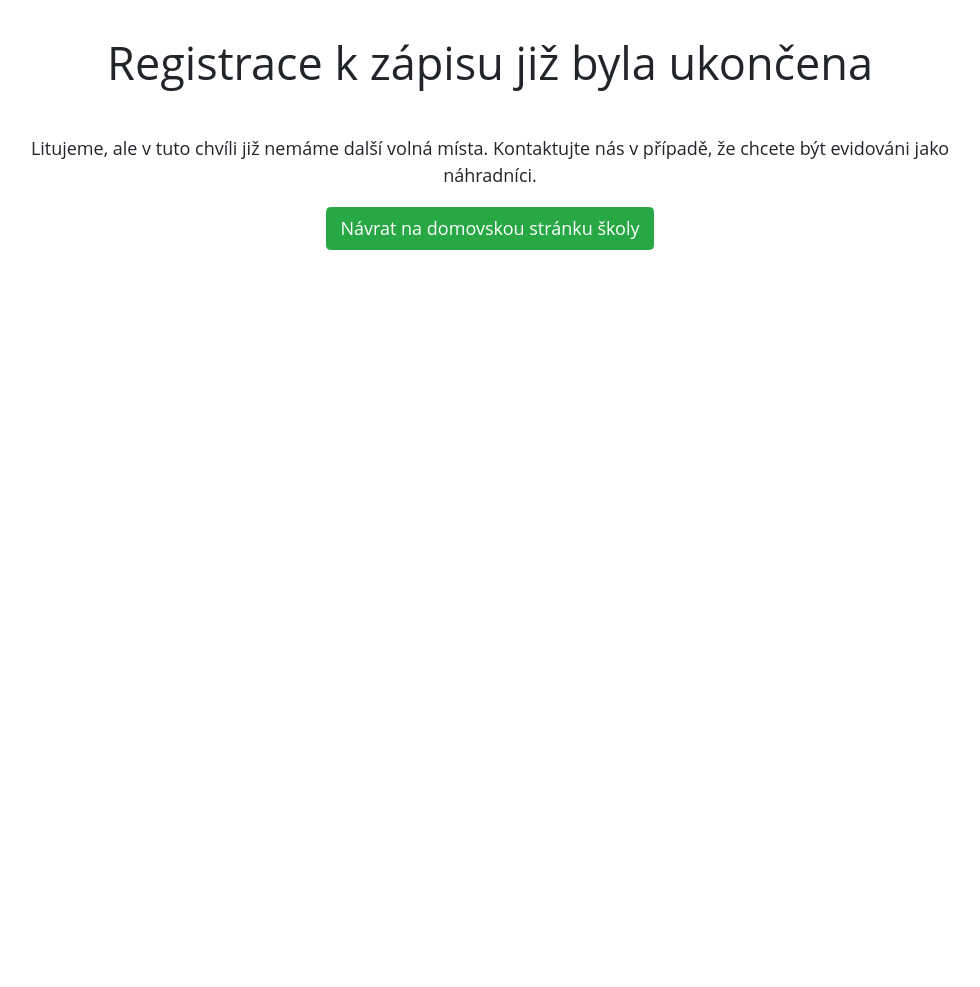
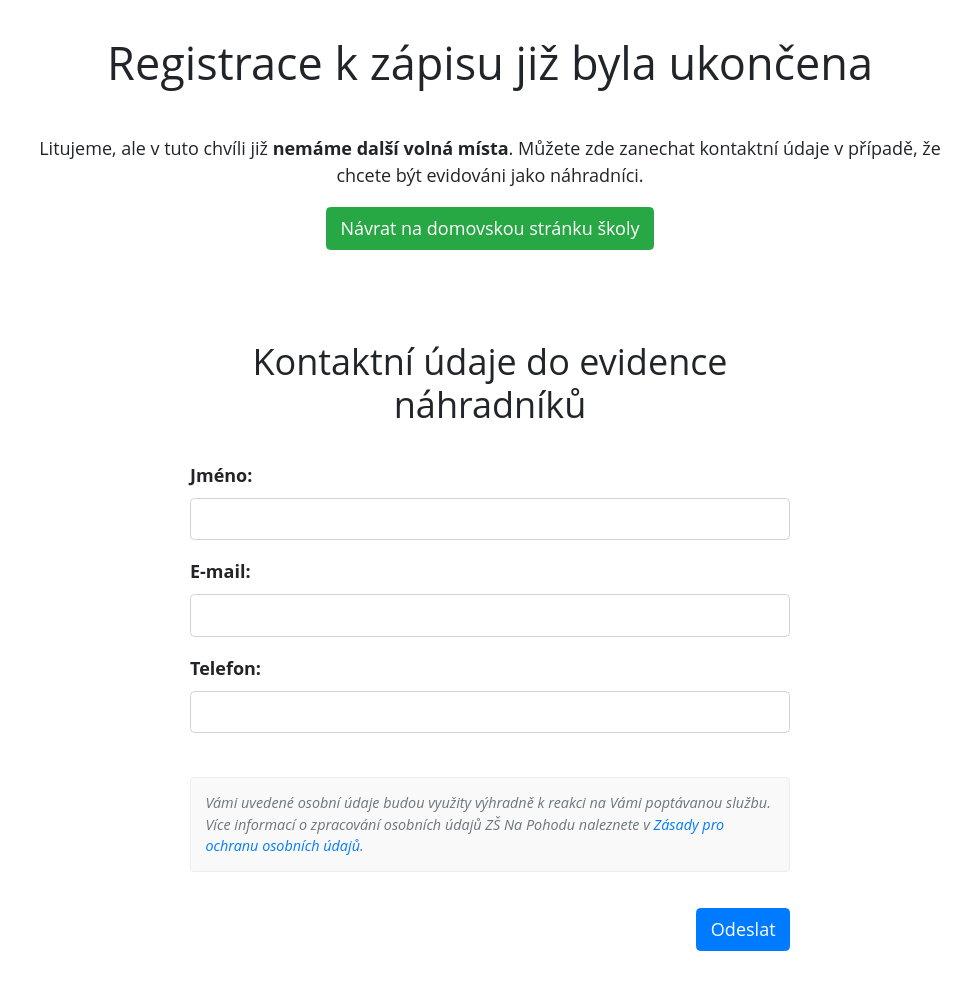
Before and after one commit to mtirsel/zsagenda, a Django app: page /registrace-ukoncena/ in a window 1280 px wide. Shown: the part 128-1115 px from the top of the page, without its empty margins (150-1130 px from the left). Before the commit the page ends 378 px from the top, so only its background shows below. Run offline with Django 3.2, Linux system fonts and the light colour scheme; some libraries are stand-ins or nearby versions.

Commit message:
Added form and model for substitution when registration closed.

```diff
--- a/zsagenda/project_static_files/css/styles.css
+++ b/zsagenda/project_static_files/css/styles.css
@@ -16,6 +16,11 @@ h1 {
     margin-bottom: 1em;
 }
 
+h2 {
+    margin-bottom: 1em;
+    text-align: center;
+}
+
 .container {
     max-width: 960px;
 }
@@ -28,13 +33,18 @@ h1 {
     text-align: left;
 }
 
-.registration-form {
+form {
     max-width: 600px;
     margin: auto;
     margin-bottom: 2em;
+    text-align: left;
 }
 
-.registration-form label.required {
+.substitution-form {
+    margin-top: 5em;
+}
+
+form label.required {
     font-weight: bold;
 }
 
--- a/zsagenda/regform/forms.py
+++ b/zsagenda/regform/forms.py
@@ -9,6 +9,7 @@ from django.utils.safestring import mark_safe
 
 from regform.models import RegistrationAnswer
 from regform.models import RegistrationDate
+from regform.models import SubstituteContact
 
 
 class RegistrationAnswerForm(forms.ModelForm):
@@ -139,3 +140,10 @@ class RegistrationAnswerForm(forms.ModelForm):
         obj.save()
 
         return obj
+
+
+class SubstituteContactForm(forms.ModelForm):
+
+    class Meta:
+        model = SubstituteContact
+        fields = '__all__'
--- a/zsagenda/regform/models.py
+++ b/zsagenda/regform/models.py
@@ -81,3 +81,29 @@ class RegistrationAnswer(models.Model):
     class Meta:
         verbose_name = 'Odpovědi z registrace'
         verbose_name_plural = 'Odpovědi z registrace'
+
+
+class SubstituteContact(models.Model):
+    name = models.CharField(
+        verbose_name='jméno',
+        max_length=100
+    )
+    email = models.EmailField(
+        verbose_name='e-mail',
+    )
+    phone = models.CharField(
+        verbose_name='telefon',
+        max_length=255,
+    )
+    created = models.DateTimeField(
+        verbose_name='Vytvořeno',
+        auto_now_add=True
+    )
+    modified = models.DateTimeField(
+        verbose_name='Změněno',
+        auto_now=True
+    )
+
+    class Meta:
+        verbose_name = 'Evidence náhradníků'
+        verbose_name_plural = 'Evidence náhradníků'
--- a/zsagenda/regform/views.py
+++ b/zsagenda/regform/views.py
@@ -6,14 +6,17 @@ import socket
 from django.conf import settings
 from django.contrib import messages
 from django.core.mail import EmailMessage
+from django.http import HttpResponseRedirect
 from django.http import JsonResponse
 from django.shortcuts import redirect
 from django.shortcuts import render
 from django.template.loader import render_to_string
+from django.urls import reverse
 from django.utils.safestring import mark_safe
 from django.utils import timezone
 
 from regform.forms import RegistrationAnswerForm
+from regform.forms import SubstituteContactForm
 from regform.models import RegistrationAnswer
 from regform.models import RegistrationDate
 
@@ -94,10 +97,22 @@ def display_form(request):
 
 
 def registration_closed(request):
+    form = SubstituteContactForm(request.POST or None)
+    if form.is_valid():
+        form.save()
+        messages.success(
+            request,
+            'Děkujeme za Váš zájem! Vaše údaje jsou nyní evidovány v seznamu náhradníků. Do týdne se Vám ozveme.'
+        )
+        return HttpResponseRedirect(
+            '%s?kontakt-odeslan' % reverse('registration_closed')
+        )
     return render(
         request,
         'registration_closed.html',
-        dict()
+        dict(
+            form=form,
+        )
     )
 
 
--- a/zsagenda/templates/registration_closed.html
+++ b/zsagenda/templates/registration_closed.html
@@ -28,12 +28,44 @@
                 <h1>Registrace k zápisu již byla ukončena</h1>
 
                 <p>
-                    Litujeme, ale v tuto chvíli již nemáme další volná místa. Kontaktujte nás v případě, že chcete být evidováni jako náhradníci.
+                    Litujeme, ale v tuto chvíli již <strong>nemáme další volná místa</strong>.{% if "kontakt-odeslan" not in request.GET %} Můžete zde zanechat kontaktní údaje v případě, že chcete být evidováni jako náhradníci.{% endif %}
                 </p>
 
                 <p>
                     <a href="https://www.skolanapohodu.cz/" class="btn btn-success">Návrat na domovskou stránku školy</a>
                 </p>
+
+                {% if "kontakt-odeslan" not in request.GET %}
+                    <form action="" method="POST" class="substitution-form" novalidate onsubmit="form_submit_btn.disabled = true; return true;">
+
+                        <h2>Kontaktní údaje do evidence náhradníků</h2>
+
+                        {% csrf_token %}
+
+                        {% if form.non_field_errors %}
+                            {% for err in form.non_field_errors %}
+                                <div class="alert alert-danger">
+                                    {{ err }}
+                                </div>
+                            {% endfor %}
+                        {% endif %}
+
+                        {% for field in form %}
+                            {% include "snippets/form_field.html" with field=field %}
+                        {% endfor %}
+
+                        <p class="legal-note">
+                            Vámi uvedené osobní údaje budou využity výhradně k reakci na Vámi poptávanou službu. Více informací o zpracování osobních údajů ZŠ Na Pohodu naleznete v <a href="https://www.skolanapohodu.cz/osobni-udaje/" target="_blank">Zásady pro ochranu osobních údajů</a>.
+                        </p>
+
+                        <div class="row form-actions">
+                            <div class="col">
+                                <button type="submit" name="form_submit_btn" class="btn btn-primary">Odeslat</button>
+                            </div>
+                        </div>
+
+                    </form>
+                {% endif %}
             </div>
         </div>
     </div>
--- a/zsagenda/templates/registration_form.html
+++ b/zsagenda/templates/registration_form.html
@@ -42,7 +42,7 @@
                     {% endfor %}
 
                     <p class="legal-note">
-                        Vámi uvedené osobní údaje budou využity výhradně k reakci na Vámi poptávanou službu. Více informací o zpracování osobních údajů Škola na Pohodu naleznete v <a href="https://www.skolanapohodu.cz/osobni-udaje/" target="_blank">Zásady pro ochranu osobních údajů</a>.
+                        Vámi uvedené osobní údaje budou využity výhradně k reakci na Vámi poptávanou službu. Více informací o zpracování osobních údajů ZŠ Na Pohodu naleznete v <a href="https://www.skolanapohodu.cz/osobni-udaje/" target="_blank">Zásady pro ochranu osobních údajů</a>.
                     </p>
 
                     <div class="row form-actions">
```
Also changed, not shown: zsagenda/regform/admin.py (+13 -0 lines), zsagenda/regform/migrations/0010_substitutecontact.py (added).
